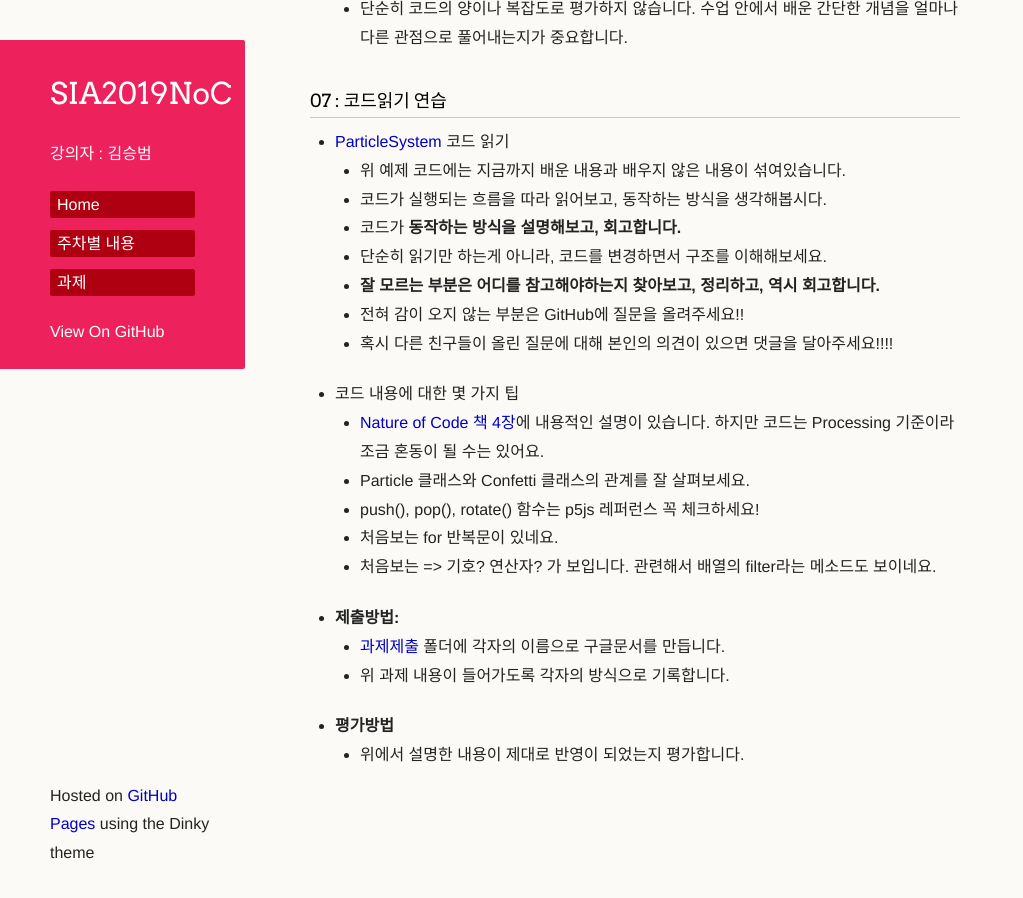
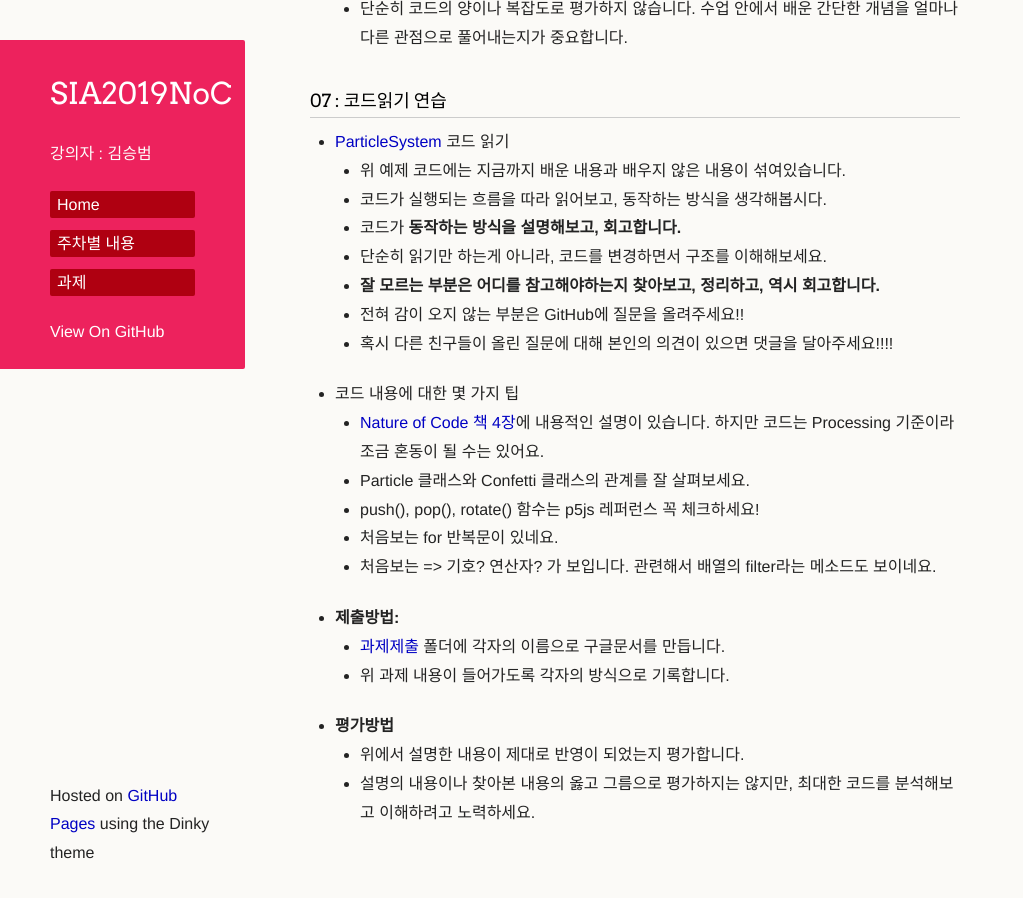
Before and after one commit to picxenk/SIA2019NoC, a Jekyll site: the page built from homework.md, in a window 1280 px wide and 900 px high, scrolled down 3479 px. Shown: the whole window, without its empty margins (0-1023 px from the left). Built offline with Jekyll 4.4.1, drawn with Linux system fonts in a browser that asks for light colours; our own code applies the rules of GitHub Pages for plain Markdown files; a script that is not in the unit is left out; the repository's description, which GitHub fills in, is left out.

Commit message:
Update homework.md

```diff
--- a/homework.md
+++ b/homework.md
@@ -121,3 +121,4 @@
    * 위 과제 내용이 들어가도록 각자의 방식으로 기록합니다.
  * **평가방법**
    * 위에서 설명한 내용이 제대로 반영이 되었는지 평가합니다.
+   * 설명의 내용이나 찾아본 내용의 옳고 그름으로 평가하지는 않지만, 최대한 코드를 분석해보고 이해하려고 노력하세요.
```
